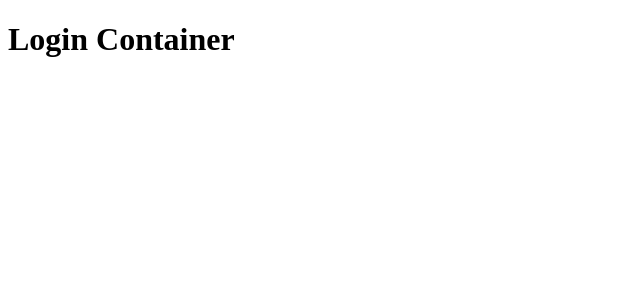
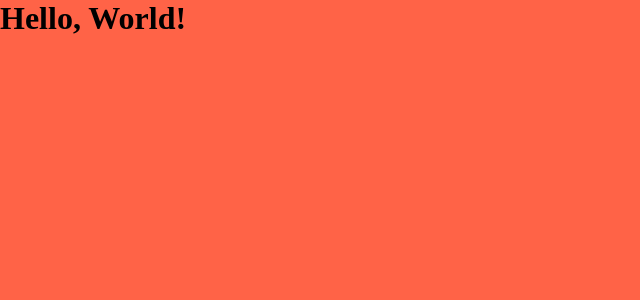
Before and after one commit to brbnk/consigaz, a React app in the folder frontend/: page / in a window 1280 px wide. Before the commit this address led to /login. Shown: the top 300 px of the page, without its empty margins (0-640 px from the left). Built offline with nearby package versions, Linux system fonts and the light colour scheme.

Commit message:
context api

```diff
--- a/frontend/package.json
+++ b/frontend/package.json
@@ -12,14 +12,13 @@
     "@babel/preset-react": "^7.6.3",
     "babel-loader": "^8.0.6",
     "css-loader": "^3.2.0",
+    "hookrouter": "^1.2.3",
     "html-loader": "^0.5.5",
     "html-webpack-plugin": "^3.2.0",
     "mini-css-extract-plugin": "^0.8.0",
+    "node-sass": "^4.12.0",
     "react": "^16.10.2",
     "react-dom": "^16.10.2",
-    "react-redux": "^7.1.1",
-    "react-router-dom": "^5.1.2",
-    "redux": "^4.0.4",
     "sass-loader": "^8.0.0",
     "webpack": "^4.41.2",
     "webpack-cli": "^3.3.9"
--- a/frontend/src/components/Home/home.jsx
+++ b/frontend/src/components/Home/home.jsx
@@ -1,12 +1,13 @@
 import React from 'react'
-import { Route } from 'react-router-dom'
-
 import Dashboard from './Dashboard/dashboard'
+import './home.scss'
 
 const Home = () => {
-    return (<>
-        <Route path="/home/dashboard" component={ Dashboard } />
-    </>)
+    return (
+        <div className="container">
+            <h1> Hello </h1>
+        </div>
+    )
 }
 
 export default Home
--- /dev/null
+++ b/frontend/src/components/Home/home.scss
@@ -0,0 +1,4 @@
+.container {
+    height: 100vh;
+    background-color: lightgreen;
+}
--- a/frontend/src/components/Login/login.jsx
+++ b/frontend/src/components/Login/login.jsx
@@ -1,7 +1,14 @@
 import React from 'react'
 
+import { useAuth } from '../../context/auth-context'
+import './login.scss'
+
 const Login = () => {
-    return <h1> Login Container </h1>
+    return (
+        <div className="login-container">
+            <h1> Hello, World! </h1>
+        </div>
+    )
 }
 
 export default Login
--- /dev/null
+++ b/frontend/src/components/Login/login.scss
@@ -0,0 +1,4 @@
+.login-container {
+    height: 100vh;
+    background-color: tomato;
+}
--- a/frontend/src/components/app.jsx
+++ b/frontend/src/components/app.jsx
@@ -1,31 +1,24 @@
 import React from 'react'
 import ReactDOM from 'react-dom'
-import { BrowserRouter as Router, Switch, Route, Redirect } from 'react-router-dom'
-import { Provider } from 'react-redux'
-import { store } from '../store/store'
+import AppProviders from '../context/index'
+import { useAuth } from '../context/auth-context'
 
-import Login from './Login/login'
-import Home from './Home/home'
-import PrivateRoute from './routes/private-wrapper'
+const Login = React.lazy(() => import('./Login/login'))
+const Home = React.lazy(() => import('./Home/home'))
 
-const App = () => {
+function App() {
+    const { authenticated } = useAuth()
     return (
-        <Provider store={store}>
-            <Router>
-                <Switch>
-                    <Redirect exact from='/' to='/home' />
-                    <Route path='/login' component={Login} />
-                    <PrivateRoute path="/home">
-                        <Home />
-                    </PrivateRoute>
-                </Switch>
-            </Router>
-        </Provider>
+        <React.Suspense fallback={<div> Loading... </div> }>
+            { authenticated ? <Home /> : <Login /> }
+        </React.Suspense>
     )
 }
 
 ReactDOM.render(
-    <App />,
+    <AppProviders>
+        <App />
+    </AppProviders>,
     document.getElementById('app')
 )
 
--- a/frontend/src/components/routes/private-wrapper.jsx
+++ /dev/null
@@ -1,19 +0,0 @@
-import React from 'react'
-import { Route, useHistory } from 'react-router-dom'
-import { useSelector } from 'react-redux'
-
-const PrivateRoute = ({ children, ...rest }) => {
-    const { isAuthenticated } = useSelector(state => state)
-    const history = useHistory()
-
-    return (
-        <Route
-            {...rest}
-            render={() => {
-                isAuthenticated ? (children) : (history.push('/login'))
-            }}
-        />
-    )
-}
-
-export default PrivateRoute
--- /dev/null
+++ b/frontend/src/context/auth-context.js
@@ -0,0 +1,24 @@
+/* Export the AuthProvider. This will be the store
+   to all of our values related to autentication */
+
+import React from 'react'
+
+const AuthContext = React.createContext()
+
+function AuthProvider(props) {
+    const [ authenticated, setAuthenticated ] = React.useState(false)
+    return <AuthContext.Provider value={{ authenticated }} {...props} />
+}
+
+function useAuth() {
+    const context = React.useContext(AuthContext)
+    if (context === undefined) {
+        throw new Error(`useAuth must be used within a AuthProvider`)
+    }
+    return context
+}
+
+export {
+    AuthProvider,
+    useAuth
+}
--- /dev/null
+++ b/frontend/src/context/index.js
@@ -0,0 +1,12 @@
+import React from 'react'
+import { AuthProvider } from './auth-context'
+
+function AppProviders({children}) {
+    return (
+        <AuthProvider>
+            { children }
+        </AuthProvider>
+    )
+}
+
+export default AppProviders
--- a/frontend/src/index.js
+++ b/frontend/src/index.js
@@ -1 +1,2 @@
 import App from './components/app'
+import './index.scss'
--- /dev/null
+++ b/frontend/src/index.scss
@@ -0,0 +1,14 @@
+body, html {
+    box-sizing: border-box;
+    margin: 0;
+    padding: 0;
+    outline: none;
+}
+
+*, *::before, *::after {
+    box-sizing: inherit;
+}
+
+h1, h2, h3, h4, h5 {
+    margin: 0;
+}
--- a/frontend/src/store/store.js
+++ /dev/null
@@ -1,18 +0,0 @@
-import { createStore } from 'redux'
-
-const INITIAL_STATE = {
-    isAuthenticated: false
-}
-
-const reducer = (state = INITIAL_STATE, action) => {
-    switch (action.type) {
-        case "AUTHORIZED":
-            return { isAuthenticated: true }
-        case "UNAUTHORIZED":
-            return { isAuthenticated: false }
-        default:
-            return state
-    }
-}
-
-export const store = createStore(reducer)
```
Also changed, not shown: 1 other file (tests, documents, lock files or other folders).
